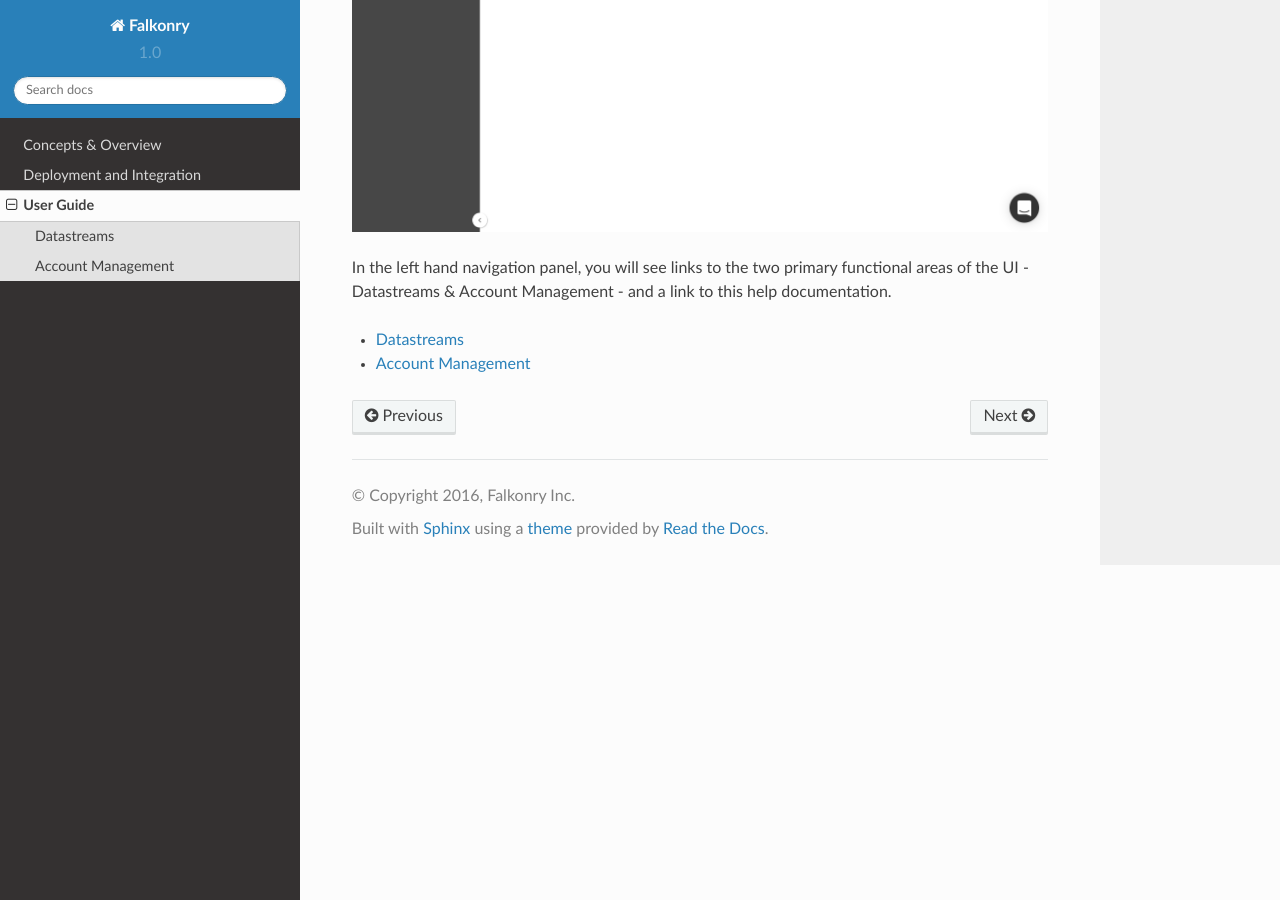
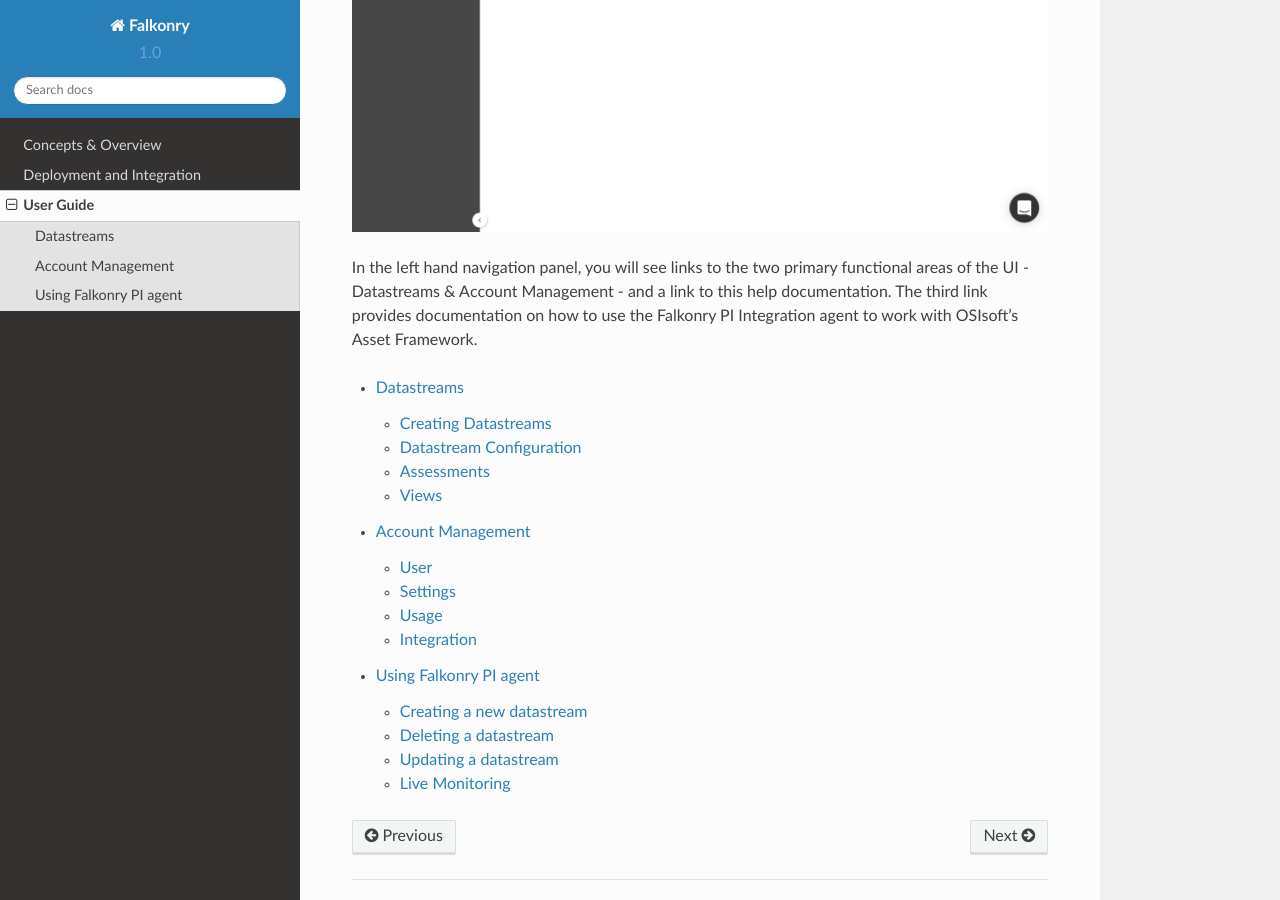
Before and after one commit to suhas-mehta/support, a Sphinx documentation site: the page built from docs/using/index.rst, in a window 1280 px wide and 900 px high, scrolled down 448 px. Built offline with Sphinx 7.4.7 and the Read the Docs theme 2.0.0, drawn with Linux system fonts in a browser that asks for light colours; pages that are not in the unit, such as notebooks, are missing from menus.

Commit message:
Documentation for PI agent and Java Dev Kit

```diff
--- a/docs/conceptsoverview.rst
+++ b/docs/conceptsoverview.rst
@@ -45,13 +49,17 @@
 
 The Falkonry Service is able to *Learn* a condition model from signal data and any condition facts.  The Falkonry Service is able to perform unsupervised, semi-supervised, and supervised learning on the supplied data to create a condition model.  When no condition facts are present, the model will recognize conditions and assign machine generated names. Facts aid learning, but there is no minimum numbers of facts that need to be supplied.  The Falkonry Service uses a continuous learning approach where models are revised over time as more signal data and facts are received.
 
+.. _assessment:
+
 Assessment
 -----------
 
 The application of a model to signal data to produce a condition assessment is called recognition. The Falkonry Service supports real-time condition recognition on signal data.
 
+.. _datastreams:
+
 Datastreams
-----------
+--------------
 
 A *Datastream* is the basic building block for pattern recognition used in Falkonry. A Datastream is associated with a set of *Signals* (that it consumes as input), a set of *Entities*, and a set of *Assessments* that convey the output of the Datastream.
 
@@ -59,6 +67,7 @@
 
 At any time one model can be designated as "Active". If the Datastream is turned on with an active model, signal data streamed into the Datastreams will produce a live output stream of assessment results.
 
+.. _live_monitoring:
 
 Live monitoring
 ---------------
--- a/docs/conf.py
+++ b/docs/conf.py
@@ -28,7 +28,8 @@
 # Add any Sphinx extension module names here, as strings. They can be
 # extensions coming with Sphinx (named 'sphinx.ext.*') or your custom
 # ones.
-extensions = []
+#extensions = []
+extensions = ['rst2pdf.pdfbuilder']
 
 # Add any paths that contain templates here, relative to this directory.
 templates_path = ['_templates']
@@ -102,6 +103,8 @@
 # If true, `todo` and `todoList` produce output, else they produce nothing.
 todo_include_todos = False
 
+# -- Options for PDF output ----------------------------------------------
+pdf_documents = [('index', u'rst2pdf', u'Sample rst2pdf doc', u'Jeegar Shah'),]
 
 # -- Options for HTML output ----------------------------------------------
 
--- a/docs/integration/index.rst
+++ b/docs/integration/index.rst
@@ -2,7 +2,7 @@
 ==========================
 
 Solution Architecture
----------------------
+-----------------------
 The Falkonry Pattern Recognition System is a key component in many different types of operations management and monitoring solutions. The figure below shows the the high-level structure of a typical solution. The Falkonry System can be dropped into an existing operations management solution or it can be designed in at the start.
 
 .. image:: ../images/operations_mgmt_solution.png
@@ -36,7 +36,7 @@
 ~~~~~~~~~~~~~~~~~~~~~~~~~~~~
 Pre-built Agents are currently available for:
 
-  - OSISoft PI
+  - :ref:`OSISoft PI<pi_agent>`
   - Splunk
 
 Agent Dev Kits
@@ -44,6 +44,7 @@
 Falkonry provides Agent Dev Kits that facilitate rapid construction of Agents for any time series data storage system. These kits are provided as free and open-source software (FOSS) in a variety of programming languages. Currently available Dev Kits include:
 
   - `C# Falkonry Agent Dev Kit <https://github.com/Falkonry/falkonry-csharp-client>`_
+  - `Java Falkonry Agent Dev Kit <https://github.com/Falkonry/falkonry-java-client>`_
 
 Falkonry Server Environments
 ----------------------------
@@ -55,7 +56,7 @@
 A Falkonry Server instance can be installed on customer provided hardware or virtualized environments in certain circumstance. Please contact us if you believe you will need to deploy in this manner <info@falkonry.com>.
 
 Advanced Falkonry System Configurations
---------------------------------
+-----------------------------------------
 As mentioned previously, the Falkonry System is typically deployed via a single Falkonry Server that is responsible for learning models and applying those models to recognize patterns in live streaming data. There are some circumstances where it is advantageous to divide learning and live recognition responsibilities across a set of Falkonry Server instances. In such a configuration, models can be learned in one server and then be delivered to other servers for purposes of live recognition.
 
 .. image:: images/split_learn_recog.png
--- a/docs/using/datastreams/standalone.rst
+++ b/docs/using/datastreams/standalone.rst
@@ -42,7 +42,7 @@
 
 
 Identifying entities
-~~~~~~~~~~~~~~~~~~
+~~~~~~~~~~~~~~~~~~~~~
 
 Often your Falkonry data will correspond to more than one "entity", such as a process, a machine,
 a device, a computer, or a subject.  You may have several turbofan motors that you are monitoring,
@@ -120,7 +120,7 @@
 
 
 Numerical vs Categorical
-~~~~~~~~~~~~~~~~~~~~~~~
+~~~~~~~~~~~~~~~~~~~~~~~~~~
 
 Categorical data: Categorical data represent characteristics such as a person's gender, marital status, hometown, or the types of movies they like. Categorical data can take on numerical values (such as “1” indicating male and “2” indicating female), but those numbers don't have mathematical meaning.
 
--- a/docs/using/index.rst
+++ b/docs/using/index.rst
@@ -5,9 +5,11 @@
 .. image:: images/falkonry_datastreams.png
 
 In the left hand navigation panel, you will see links to the two primary functional areas of the UI - Datastreams & Account Management - and a link to this help documentation.
+The third link provides documentation on how to use the Falkonry PI Integration agent to work with OSIsoft's Asset Framework.
 
 .. toctree::
-   :maxdepth: 1
+   :maxdepth: 2
 
    datastreams/index.rst
    accounts
+   using_pi_agent
```
Also changed, not shown: other parts of docs/conceptsoverview.rst (+7 -3 lines), docs/pi_agent.rst (added, +14 -0 lines), docs/using/using_pi_agent.rst (added, +96 -0 lines), docs/images/falkonry_agents.png (added), docs/images/falkonry_pi_agent_ecosystem.png (added), docs/using/images/falkonry_pi_agent_binding.png (added), docs/using/images/falkonry_pi_agent_completed_DS.png (added), docs/using/images/falkonry_pi_agent_configuration.png (added), docs/using/images/falkonry_pi_agent_history.png (added), docs/using/images/falkonry_pi_agent_new_DS.png (added).
